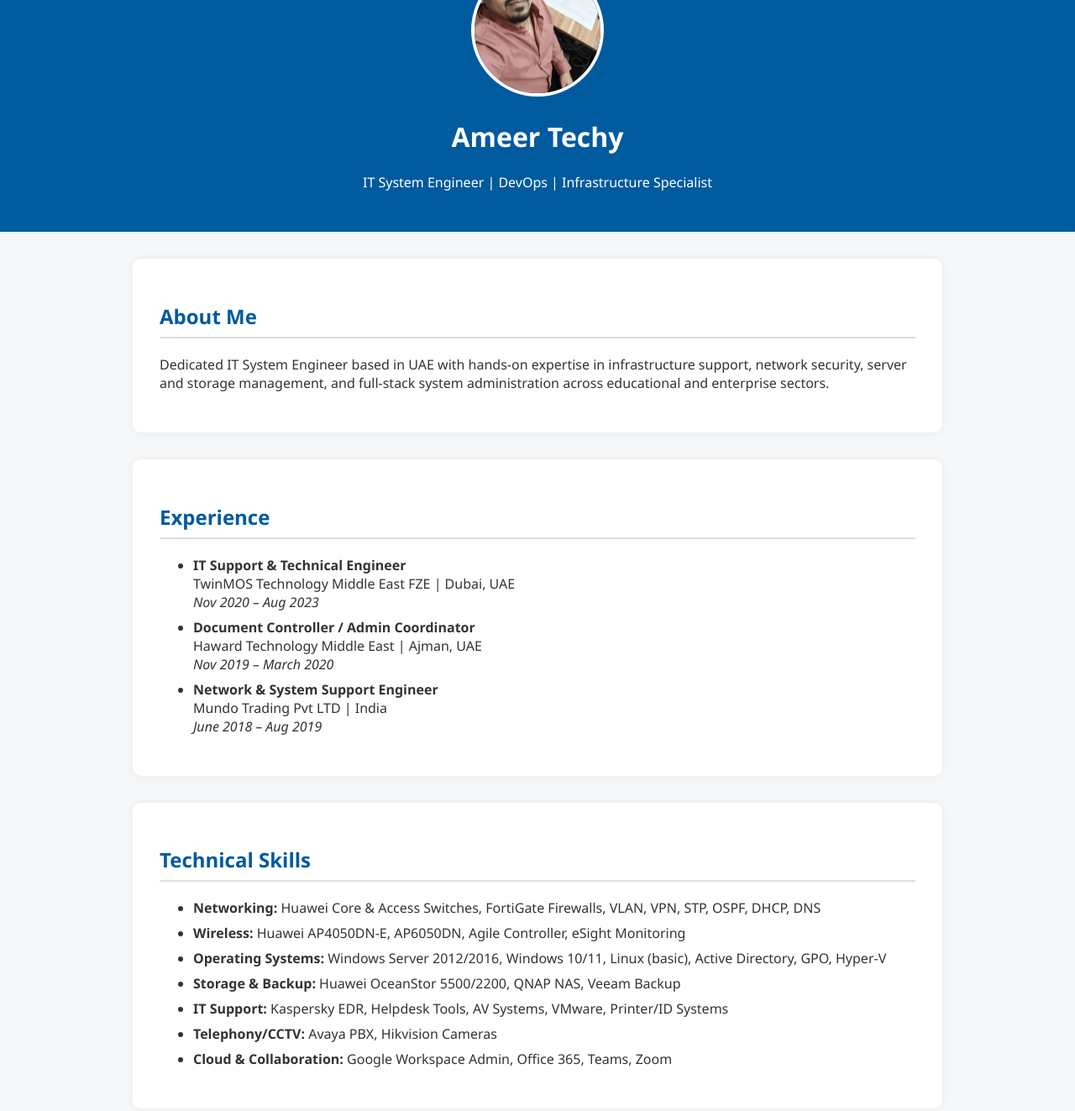
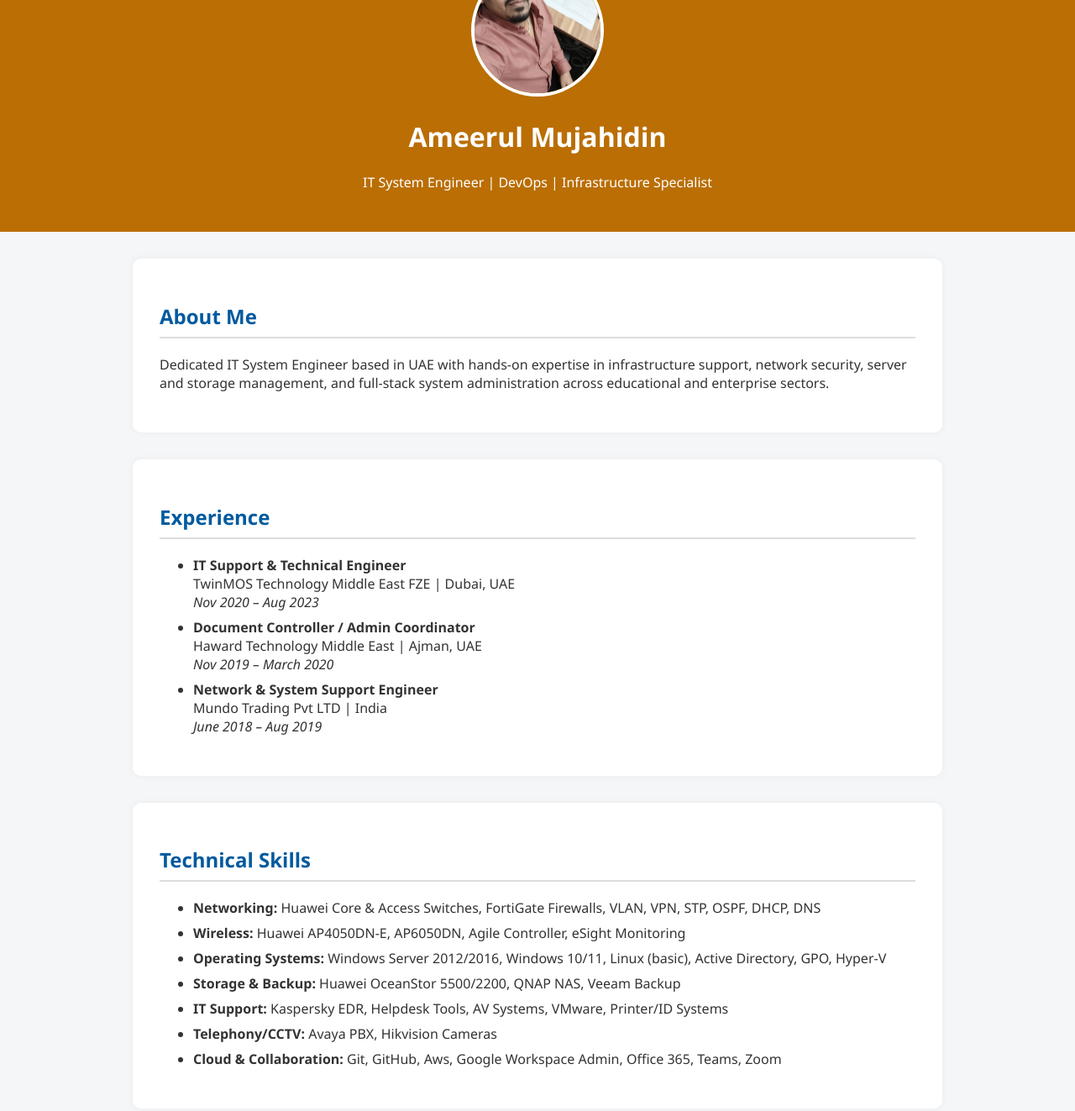
Before and after one commit to ameertechy/ameertechy.guthub.io, a plain HTML site: page index.html in a window 1280 px wide. Shown: the top 1323 px of the page at 84% size. Drawn offline with Linux system fonts and the light colour scheme.

Commit message:
testing.txt

```diff
--- a/index.html
+++ b/index.html
@@ -3,7 +3,7 @@
 <head>
   <meta charset="UTF-8" />
   <meta name="viewport" content="width=device-width, initial-scale=1.0" />
-  <title>Ameer Techy | IT System Engineer Portfolio</title>
+  <title>Ameerul Mujahidin | IT System Engineer Portfolio</title>
   <style>
     body {
       font-family: 'Segoe UI', Tahoma, Geneva, Verdana, sans-serif;
@@ -12,7 +12,7 @@
       color: #333;
     }
     header {
-      background: #005a9e;
+      background: #ba6e04;
       color: white;
       padding: 2rem;
       text-align: center;
@@ -59,8 +59,8 @@
 </head>
 <body>
   <header>
-    <img src="profile.jpg" alt="Ameer Techy" class="profile-img" />
-    <h1>Ameer Techy</h1>
+    <img src="profile.jpg" alt="Ameerul Mujahidin" class="profile-img" />
+    <h1>Ameerul Mujahidin</h1>
     <p>IT System Engineer | DevOps | Infrastructure Specialist</p>
   </header>
 
@@ -87,7 +87,7 @@
       <li><strong>Storage & Backup:</strong> Huawei OceanStor 5500/2200, QNAP NAS, Veeam Backup</li>
       <li><strong>IT Support:</strong> Kaspersky EDR, Helpdesk Tools, AV Systems, VMware, Printer/ID Systems</li>
       <li><strong>Telephony/CCTV:</strong> Avaya PBX, Hikvision Cameras</li>
-      <li><strong>Cloud & Collaboration:</strong> Google Workspace Admin, Office 365, Teams, Zoom</li>
+      <li><strong>Cloud & Collaboration:</strong> Git, GitHub, Aws, Google Workspace Admin, Office 365, Teams, Zoom</li>
     </ul>
   </section>
 
```
Also changed, not shown: testing.txt.
